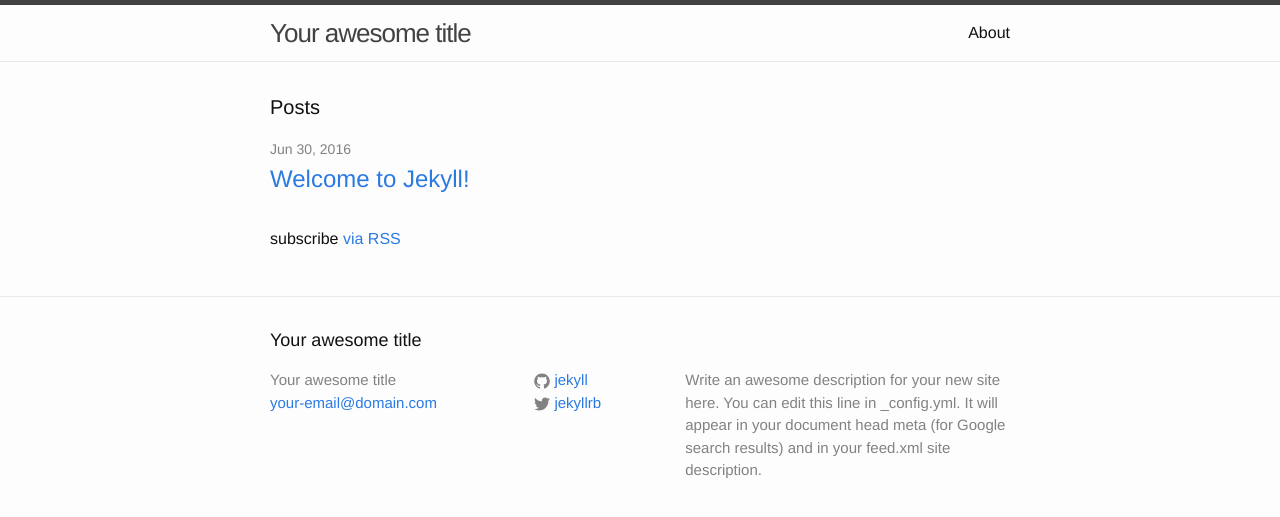
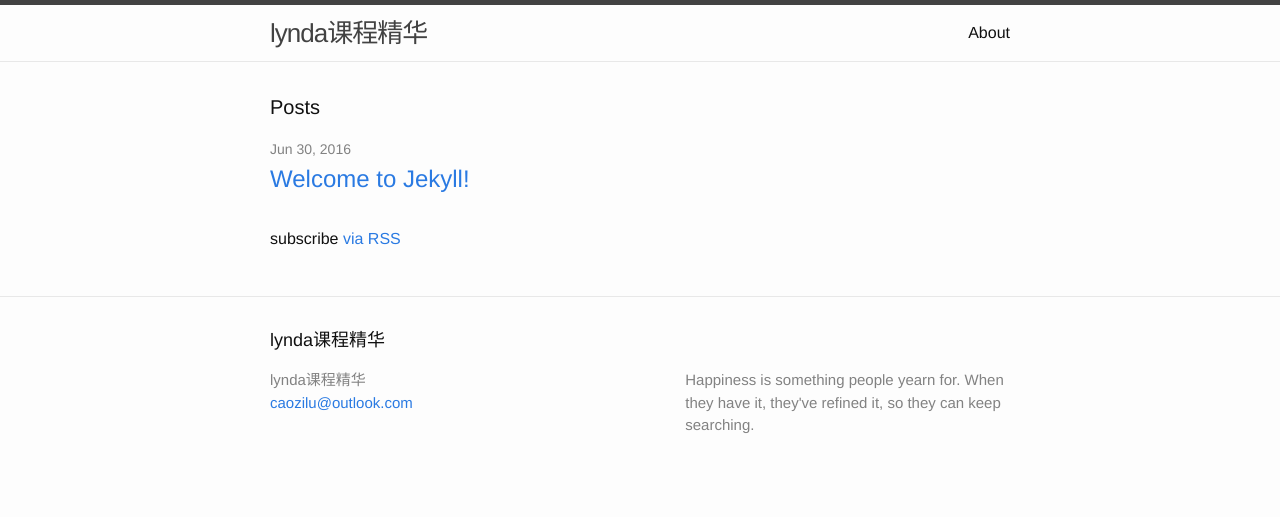
Before and after one commit to caozilu/caozilu.github.io, a Jekyll site: the page built from index.html, in a window 1280 px wide. Shown: the top 517 px of the page. Built offline with Jekyll 4.4.1, drawn with Linux system fonts in a browser that asks for light colours.

Commit message:
initial commit

```diff
--- a/_config.yml
+++ b/_config.yml
@@ -6,16 +6,11 @@
 # 'jekyll serve'. If you change this file, please restart the server process.
 
 # Site settings
-title: Your awesome title
-email: your-email@domain.com
-description: > # this means to ignore newlines until "baseurl:"
-  Write an awesome description for your new site here. You can edit this
-  line in _config.yml. It will appear in your document head meta (for
-  Google search results) and in your feed.xml site description.
+title: lynda课程精华
+email: caozilu@outlook.com
+description: "Happiness is something people yearn for. When they have it, they've refined it, so they can keep searching."
 baseurl: "" # the subpath of your site, e.g. /blog
-url: "http://yourdomain.com" # the base hostname & protocol for your site
-twitter_username: jekyllrb
-github_username:  jekyll
+url: "" # the base hostname & protocol for your site
 
 # Build settings
 markdown: kramdown
```
